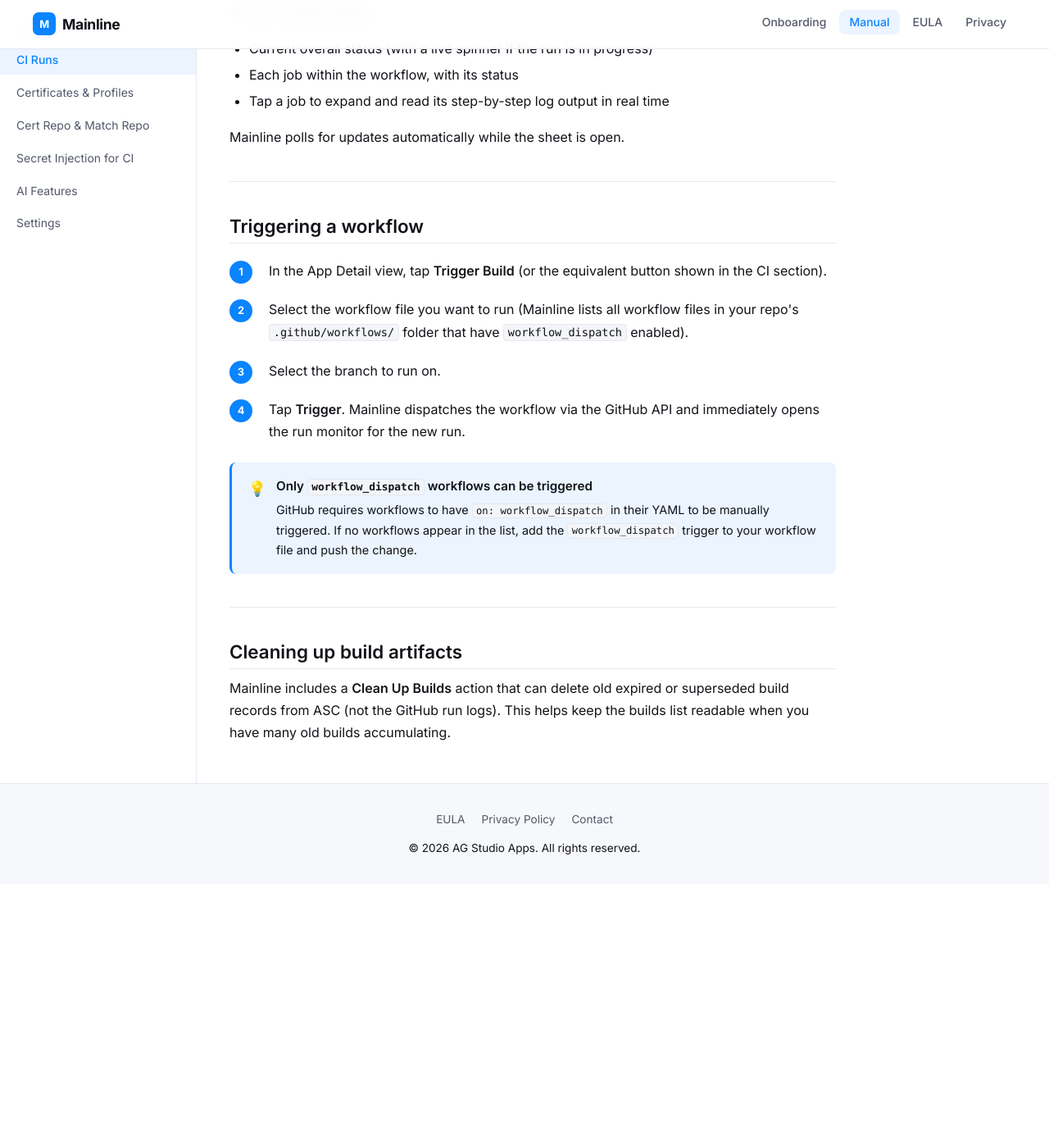
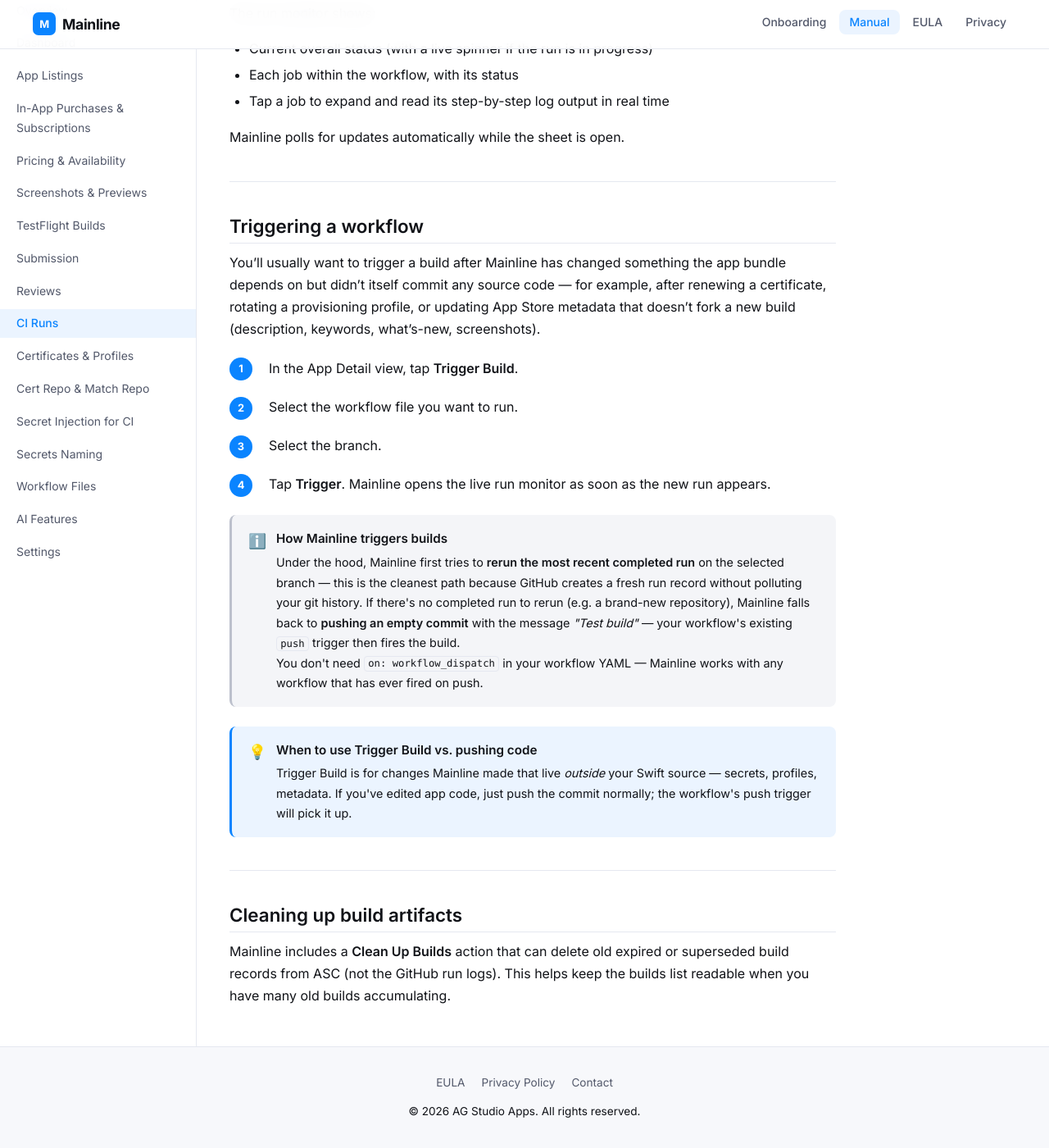
Before and after one commit to AG-Studio-Apps/mainline_docs, a Jekyll site: the page built from _manual/ci-runs.md, in a window 1280 px wide and 1400 px high, scrolled down 1205 px. Shown: the whole window at 82% size. Built offline with Jekyll 4.4.1, drawn with Linux system fonts in a browser that asks for light colours; before the commit the page ends 2283 px from its top, so only the background shows below that.

Commit message:
docs: add Workflow Files + Secrets Naming manual sections
Two new manual pages, plus a fix to the existing CI Runs page.

Workflow Files — covers the four-part shape Mainline expects (push
trigger, macos-26 runner, P12 import step, altool upload step), the
[skip upload] commit-message marker, the build-number convention, and
the single-source-icon trio (xcassets + ASSETCATALOG_COMPILER_APPICON_NAME
+ CFBundleIconName) that altool now requires. Includes a minimal
copy-paste workflow YAML using Mainline's default secret names.
Explicit "you don't need workflow_dispatch" callout because that
requirement was removed in 32a7a7b.

Secrets Naming — names the seven default GitHub Actions secret names
Mainline injects to (CERTIFICATE_P12_BASE64, P12_PASSWORD, etc.),
documents the per-app SecretSchema for adapting to existing workflows,
and points users at Detect from Workflows as the recommended onboarding
path. Explicit anti-recommendation: don't rewrite your workflow YAML
to match Mainline's defaults — let the schema map instead.

CI Runs — updated the Triggering a workflow section: removed the stale
"workflow_dispatch required" warning, added the rerun-then-empty-commit
explanation, and framed manual triggering as for Mainline-induced
changes (cert/profile/metadata) rather than generic CI runs (source
edits should be pushed normally).

Both new pages wired into the sidebar nav and the manual landing grid.

Co-Authored-By: Claude Opus 4.7 (1M context) <noreply@anthropic.com>

```diff
--- a/_includes/sidebar.html
+++ b/_includes/sidebar.html
@@ -80,6 +80,18 @@
       </a>
     </li>
     <li>
+      <a href="{{ '/manual/secrets-naming/' | relative_url }}"
+         {% if page.url contains '/manual/secrets-naming' %}class="active"{% endif %}>
+        Secrets Naming
+      </a>
+    </li>
+    <li>
+      <a href="{{ '/manual/workflow-files/' | relative_url }}"
+         {% if page.url contains '/manual/workflow-files' %}class="active"{% endif %}>
+        Workflow Files
+      </a>
+    </li>
+    <li>
       <a href="{{ '/manual/ai-features/' | relative_url }}"
          {% if page.url contains '/manual/ai-features' %}class="active"{% endif %}>
         AI Features
--- a/_manual/ci-runs.md
+++ b/_manual/ci-runs.md
@@ -54,19 +54,34 @@ Mainline polls for updates automatically while the sheet is open.
 
 ## Triggering a workflow
 
+You'll usually want to trigger a build after Mainline has changed something the app bundle depends on but didn't itself commit any source code — for example, after renewing a certificate, rotating a provisioning profile, or updating App Store metadata that doesn't fork a new build (description, keywords, what's-new, screenshots).
+
 <ol class="steps">
-  <li>In the App Detail view, tap <strong>Trigger Build</strong> (or the equivalent button shown in the CI section).</li>
-  <li>Select the workflow file you want to run (Mainline lists all workflow files in your repo's <code>.github/workflows/</code> folder that have <code>workflow_dispatch</code> enabled).</li>
-  <li>Select the branch to run on.</li>
-  <li>Tap <strong>Trigger</strong>. Mainline dispatches the workflow via the GitHub API and immediately opens the run monitor for the new run.</li>
+  <li>In the App Detail view, tap <strong>Trigger Build</strong>.</li>
+  <li>Select the workflow file you want to run.</li>
+  <li>Select the branch.</li>
+  <li>Tap <strong>Trigger</strong>. Mainline opens the live run monitor as soon as the new run appears.</li>
 </ol>
+
+<div class="callout callout--note">
+  <span class="callout__icon">ℹ️</span>
+  <div class="callout__body">
+    <div class="callout__title">How Mainline triggers builds</div>
+    <p>
+      Under the hood, Mainline first tries to <strong>rerun the most recent completed run</strong> on the selected branch — this is the cleanest path because GitHub creates a fresh run record without polluting your git history. If there's no completed run to rerun (e.g. a brand-new repository), Mainline falls back to <strong>pushing an empty commit</strong> with the message <em>"Test build"</em> — your workflow's existing <code>push</code> trigger then fires the build.
+    </p>
+    <p>
+      You don't need <code>on: workflow_dispatch</code> in your workflow YAML — Mainline works with any workflow that has ever fired on push.
+    </p>
+  </div>
+</div>
 
 <div class="callout callout--tip">
   <span class="callout__icon">💡</span>
   <div class="callout__body">
-    <div class="callout__title">Only <code>workflow_dispatch</code> workflows can be triggered</div>
+    <div class="callout__title">When to use Trigger Build vs. pushing code</div>
     <p>
-      GitHub requires workflows to have <code>on: workflow_dispatch</code> in their YAML to be manually triggered. If no workflows appear in the list, add the <code>workflow_dispatch</code> trigger to your workflow file and push the change.
+      Trigger Build is for changes Mainline made that live <em>outside</em> your Swift source — secrets, profiles, metadata. If you've edited app code, just push the commit normally; the workflow's push trigger will pick it up.
     </p>
   </div>
 </div>
```
Also changed, not shown: _manual/secrets-naming.md (added, +120 -0 lines), _manual/workflow-files.md (added, +187 -0 lines), manual/index.md (+10 -0 lines).
